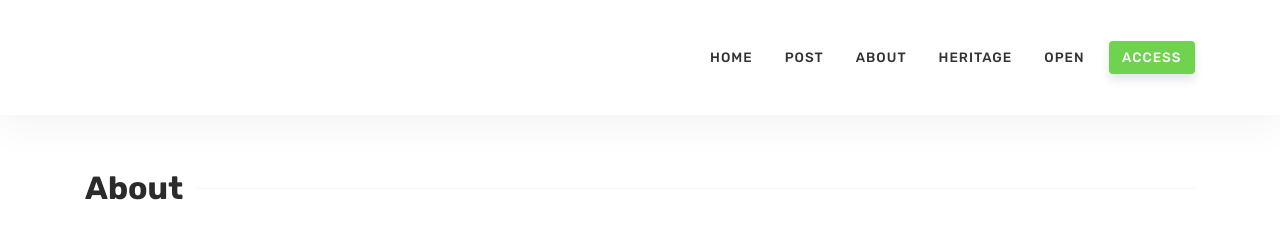
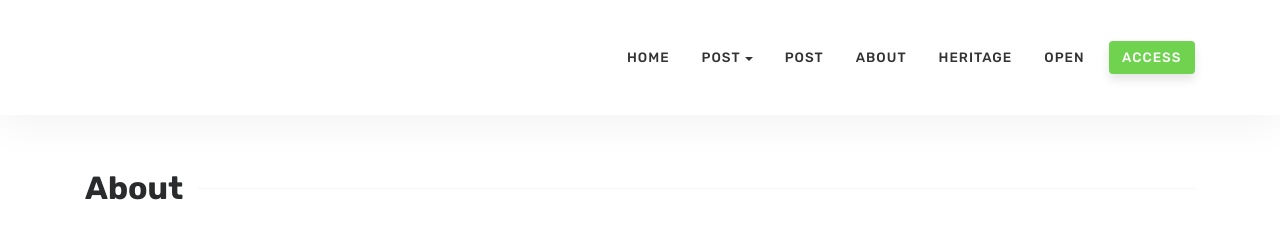
Before and after one commit to valrem93/SantIlarioeilBrenta_test, a Jekyll site: the page built from docs/about.md, in a window 1280 px wide. Shown: the top 239 px of the page. Built offline with Jekyll 4.4.1, drawn with Linux system fonts in a browser that asks for light colours; comment, search, counter and statistics services are not loaded.

Commit message:
Update default.html

```diff
--- a/docs/_layouts/default.html
+++ b/docs/_layouts/default.html
@@ -58,6 +58,15 @@
 
                 <li class="nav-item">
                 <a class="nav-link" href="{{ site.baseurl }}/index.html">Home</a>
+                </li>
+
+
+                <li class="nav-item dropdown">
+                    <a class="nav-link dropdown-toggle" href="#" id="dropdown01" data-toggle="dropdown" aria-haspopup="true" aria-expanded="false">Post</a>
+                    <div class="dropdown-menu" aria-labelledby="dropdown01">
+                    <a class="dropdown-item" href="{{ site.baseurl }}/jekyll/tutorial/2018/01/12/uomo-ambiente.md">Left Sidebar</a>
+                    <a class="dropdown-item" href="{{ site.baseurl }}/jekyll/tutorial/2018/10/05/facebook.md">Right Sidebar</a>
+                    </div>
                 </li>
 
                 <li class="nav-item">
```
